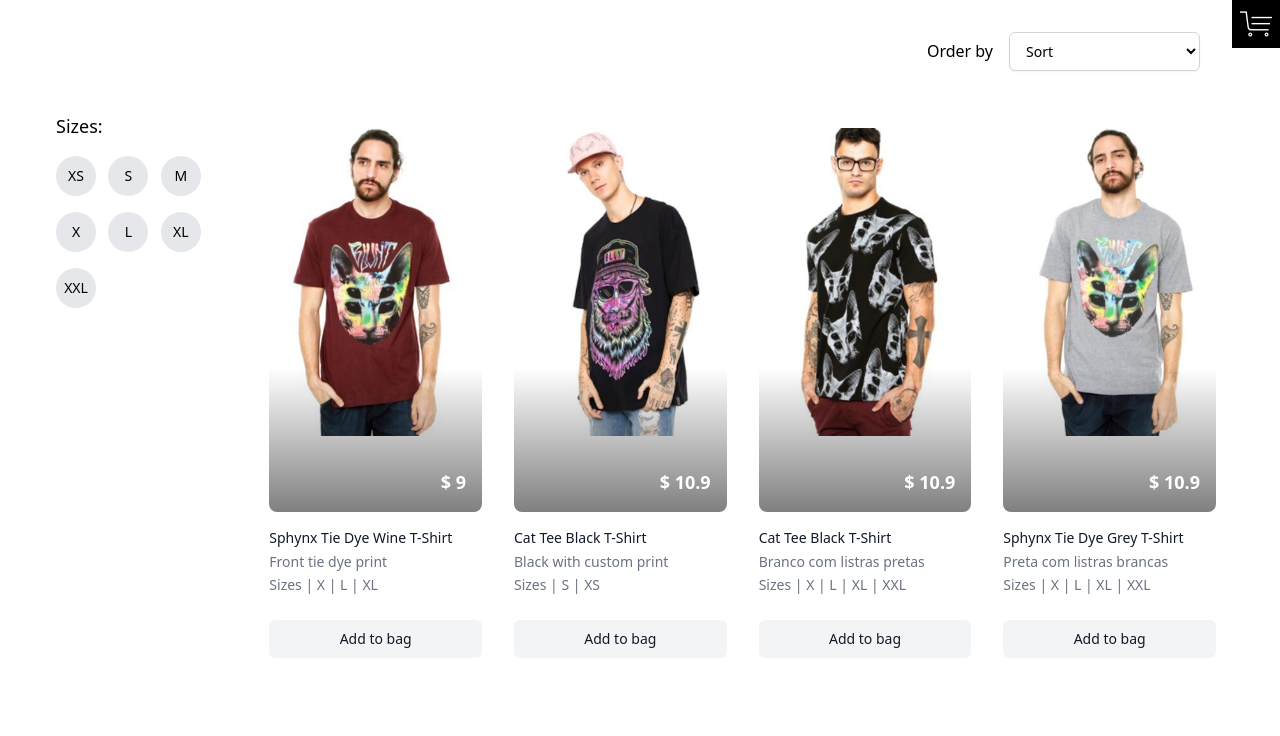
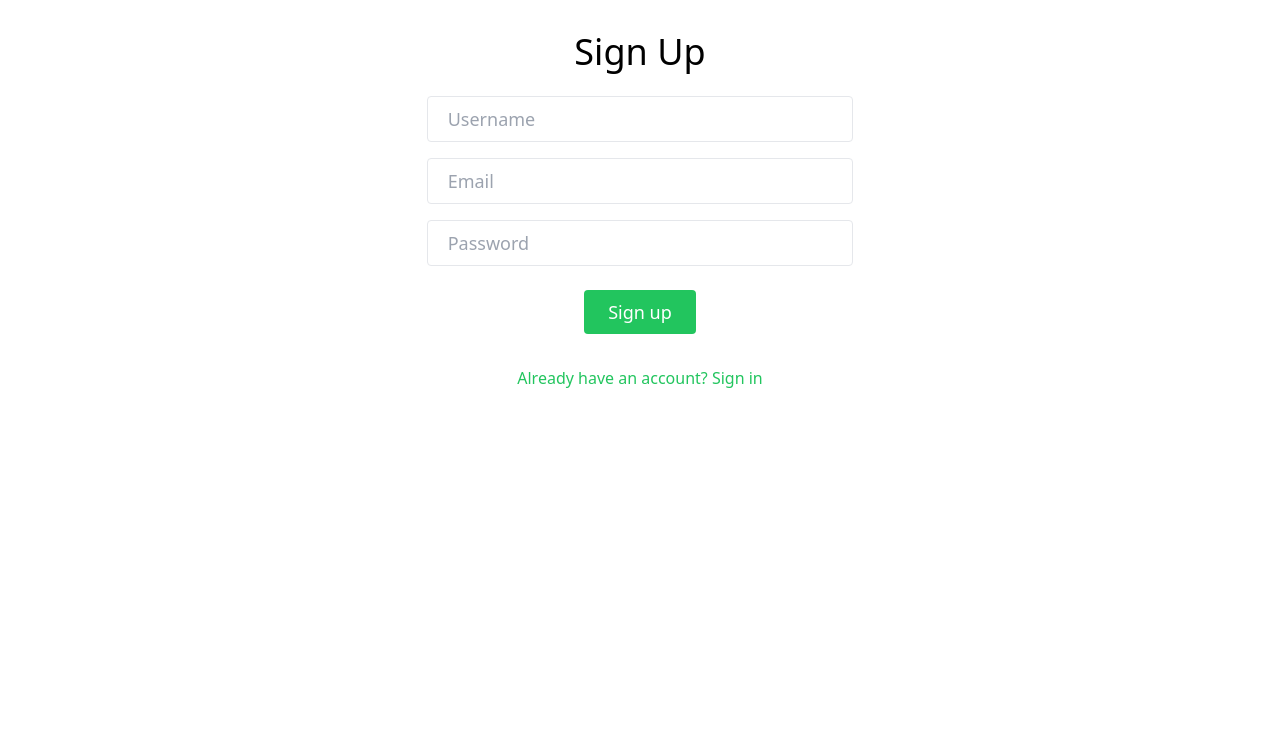
Before and after one commit to aparna2899/shopping-cart-frontend, a React (Create React App) app: page /register in a window 1280 px wide. Shown: the top 736 px of the page. Built offline with nearby package versions, Linux system fonts and the light colour scheme.

Commit message:
add authentication

```diff
--- a/package.json
+++ b/package.json
@@ -8,10 +8,10 @@
     "@testing-library/jest-dom": "^5.16.5",
     "@testing-library/react": "^13.4.0",
     "@testing-library/user-event": "^13.5.0",
-    "axios": "^1.0.0",
+    "axios": "^1.1.0",
     "react": "^18.2.0",
     "react-dom": "^18.2.0",
-    "react-router-dom": "^5.3.3",
+    "react-router-dom": "^6.4.2",
     "react-scripts": "5.0.1",
     "web-vitals": "^2.1.4"
   },
--- a/src/App.js
+++ b/src/App.js
@@ -1,5 +1,18 @@
-import Home from "./pages/Home";
+import { BrowserRouter, Routes, Route,  Navigate } from 'react-router-dom';
+import Home from './pages/Home';
+import Login from './pages/Login';
+import Register from './pages/Register';
+
+const user = localStorage.getItem('user');
 
 export default function App() {
-  return <Home/>;
+  return (
+    <BrowserRouter>
+    <Routes>
+    <Route path="/register" element={<Register />} />
+      <Route path="/login" element={<Login />} />
+      <Route path="/" element={user ? <Home /> : <Navigate to="/login" />} />
+    </Routes>
+  </BrowserRouter>
+  );
 }
--- /dev/null
+++ b/src/pages/Login.js
@@ -0,0 +1,74 @@
+import React, { useState } from 'react';
+import axios from 'axios';
+import { Link } from 'react-router-dom';
+
+function Login() {
+  const [email, setEmail] = useState('');
+  const [password, setPassword] = useState('');
+  const [login, setLogin] = useState(false);
+
+  const handleSubmit = (event) => {
+    event.preventDefault();
+    const login = async () => {
+      try {
+        const res = await axios({
+          method: 'POST',
+          url: `https://shopping-cart-react-backend.herokuapp.com/api/users/login`,
+          headers: {
+            'Content-Type': 'application/json',
+          },
+          data: JSON.stringify({
+            user: {
+              email,
+              password,
+            },
+          }),
+        });
+        setLogin(true);
+        localStorage.setItem('user', JSON.stringify(res.data.user));
+        window.location.href = '/';
+      } catch (error) {
+        console.log(error.response.data);
+      }
+    };
+    login();
+  };
+
+  return (
+    <>
+      <h1 className="text-4xl text-center mt-8">Sign In</h1>
+      <form className="my-6 w-2/6 mx-auto" onSubmit={(e) => handleSubmit(e)}>
+        <input
+          type="text"
+          placeholder="Email"
+          className="text-lg border block mx-auto px-5 py-2 w-full rounded"
+          id="email"
+          name="email"
+          value={email}
+          onChange={(e) => setEmail(e.target.value)}
+        />
+        <input
+          type="password"
+          placeholder="Password"
+          className="text-lg border block mx-auto px-5 py-2 w-full rounded"
+          id="password"
+          name="password"
+          value={password}
+          onChange={(e) => setPassword(e.target.value)}
+        />
+      </form>
+      <button
+        type="submit"
+        className=" bg-green-500 hover:bg-green-dark text-white text-lg px-6 py-2 rounded block mx-auto"
+        onClick={(e) => handleSubmit(e)}
+      >
+        Sign in
+      </button>
+      <Link to="/register" className="block text-center text-green-500 mt-8">
+        Create an account
+      </Link>
+    </>
+  );
+}
+
+export default Login;
--- /dev/null
+++ b/src/pages/Register.js
@@ -0,0 +1,86 @@
+import React, { useState } from 'react';
+import axios from 'axios';
+import { Link } from 'react-router-dom';
+
+function Register() {
+  const [username, setUsername] = useState('');
+  const [email, setEmail] = useState('');
+  const [password, setPassword] = useState('');
+  const [register, setRegister] = useState(false);
+
+  const handleSubmit = (e) => {
+    e.preventDefault();
+    const register = async () => {
+      try {
+        const res = await axios({
+          method: 'POST',
+          url: `https://shopping-cart-react-backend.herokuapp.com/api/users/register`,
+          headers: {
+            'Content-Type': 'application/json',
+          },
+          data: JSON.stringify({
+            user: {
+              username,
+              email,
+              password,
+            },
+          }),
+        });
+        setRegister(true);
+        window.location.href = '/login';
+      } catch (error) {
+        console.log(error.response.data);
+      }
+    };
+    register();
+  };
+
+  return (
+    <>
+      <h1 className="text-4xl text-center mt-8">Sign Up</h1>
+      <form className="my-6 w-2/6 mx-auto" onSubmit={(e) => handleSubmit(e)}>
+        <input
+          type="text"
+          placeholder="Username"
+          className="text-lg border block mx-auto px-5 py-2 mb-4 w-full rounded"
+          id="username"
+          name="username"
+          value={username}
+          onChange={(e) => setUsername(e.target.value)}
+        />
+
+        <input
+          type="text"
+          placeholder="Email"
+          className="text-lg border block mx-auto px-5 py-2 mb-4 w-full rounded"
+          id="email"
+          name="email"
+          value={email}
+          onChange={(e) => setEmail(e.target.value)}
+        />
+
+        <input
+          type="password"
+          placeholder="Password"
+          className="text-lg border block mx-auto px-5 py-2 mb-4 w-full rounded"
+          id="password"
+          name="password"
+          value={password}
+          onChange={(e) => setPassword(e.target.value)}
+        />
+      </form>
+      <button
+        type="submit"
+        className=" bg-green-500 hover:bg-green-dark text-white text-lg px-6 py-2 rounded block mx-auto"
+        onClick={(e) => handleSubmit(e)}
+      >
+        Sign up
+      </button>
+      <Link to="/login" className="block text-center text-green-500 mt-8">
+        Already have an account? Sign in
+      </Link>
+    </>
+  );
+}
+
+export default Register;
--- a/tailwind.config.js
+++ b/tailwind.config.js
@@ -5,6 +5,8 @@ module.exports = {
     './src/componenets/Sizes.js',
     './src/componenets/Cart.js',
     './src/pages/Home.js',
+    './src/pages/Login.js',
+    './src/pages/Register.js'
   ],
   theme: {
     extend: {},
```
Also changed, not shown: 1 other file (tests, documents, lock files or other folders).
